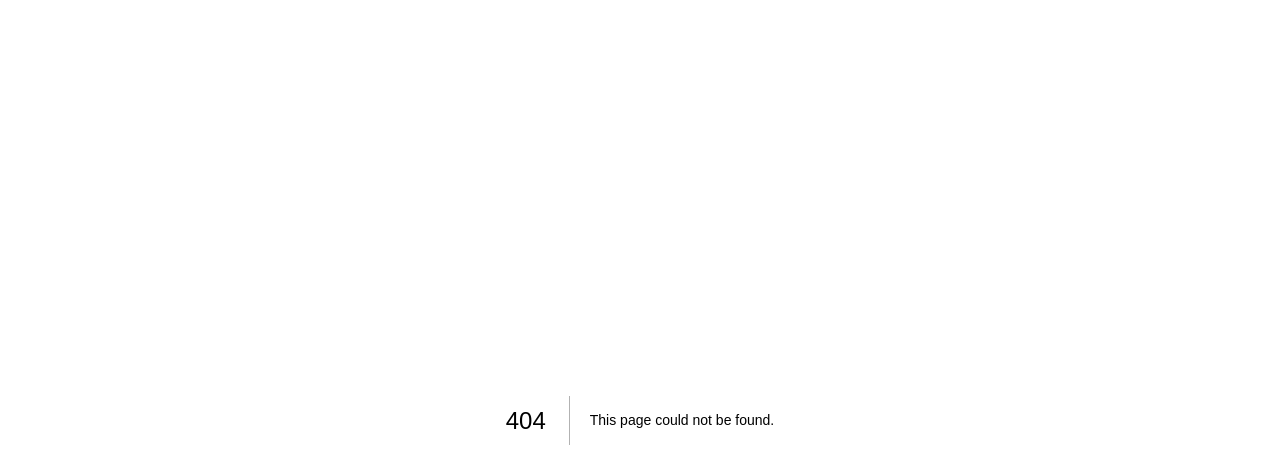
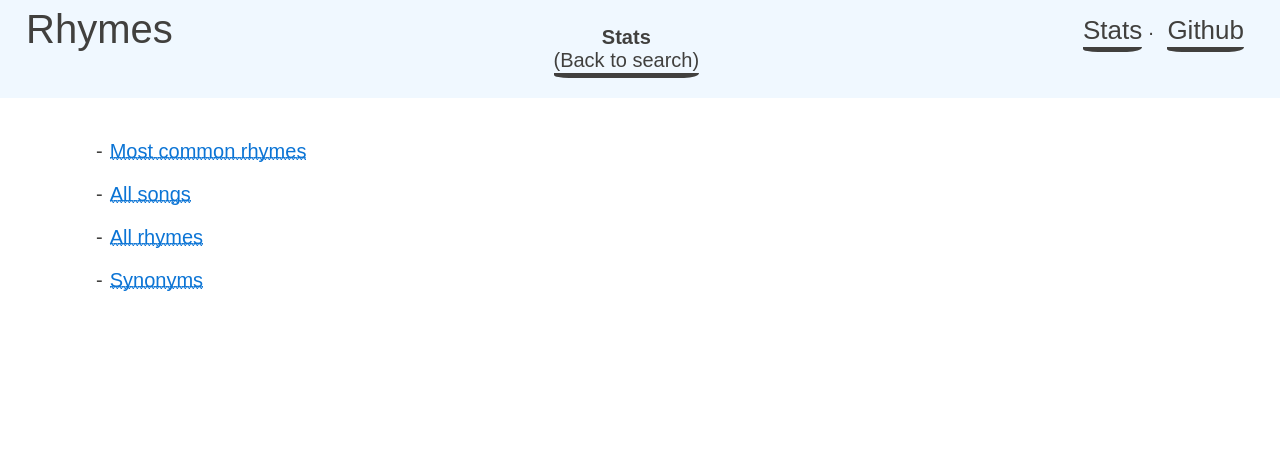
Before and after one commit to dkellerman/rhymes, a Next.js app: page /stats in a window 1280 px wide. Before the commit this address had no page. Shown: the top 468 px of the page. Built offline with nearby package versions, Linux system fonts and the light colour scheme; a web font is replaced by a local one.

Commit message:
stats page & nav bar

```diff
--- a/reindex.js
+++ b/reindex.js
@@ -8,12 +8,12 @@ const makePairs = (arr) =>
   arr.map((v, i) => arr.slice(i + 1).map(w => [v, w])).flat();
 
 async function reindex() {
-  const syns = fs.readFileSync('./data/synonyms.txt', 'utf8').split('\n')
+  const syns = fs.readFileSync('./public/data/synonyms.txt', 'utf8').split('\n')
     .filter(line => !line.trim().startsWith('#'))
     .map(line => line.split(';').map(tok => tok.trim()).filter(Boolean))
     .filter(synset => synset && synset.length);
 
-  const rhymes = fs.readFileSync('./data/rhymes.txt', 'utf8').split('\n');
+  const rhymes = fs.readFileSync('./public/data/rhymes.txt', 'utf8').split('\n');
 
   for (const line of rhymes) {
     const words = line.trim().split(';').map(w => w.trim());
@@ -52,7 +52,7 @@ async function reindex() {
 
   // write rhyme frequencies
   const rf = Object.entries(freqs).filter(x => x[1] > 1).sort((a, b) => b[1]-a[1]);
-  fs.writeFileSync('./data/rhyme_freq.txt',
+  fs.writeFileSync('./public/data/rhyme_freq.txt',
     rf.map(x => x.join(' => ').replace(';', '/')).join('\n'));
 
   const actions = [];
--- /dev/null
+++ b/src/NavBar.tsx
@@ -0,0 +1,40 @@
+import React from 'react';
+import Link from 'next/link';
+
+type NavBarProps = {
+  children?: React.ReactNode;
+};
+
+export const NavBar: React.FC<NavBarProps> = ({
+  children,
+}) => {
+  return (
+    <header>
+      <nav className="split-nav fixed">
+        <div className="nav-brand">
+          <h3>Rhymes</h3>
+        </div>
+
+        <div>
+          {children}
+        </div>
+
+        <div className="collapsible">
+          <input id="collapsible1" type="checkbox" name="collapsible1" />
+          <button>
+            <label htmlFor="collapsible1">
+              <div className="bar1"></div>
+              <div className="bar2"></div>
+            </label>
+          </button>
+          <div className="collapsible-body">
+            <ul className="inline">
+              <li><Link href="/stats"><a>Stats</a></Link> &#183;</li>
+              <li><a href="https://github.com/dkellerman/rhymes" target="_blank">Github</a></li>
+            </ul>
+          </div>
+        </div>
+      </nav>
+    </header>
+  );
+}
--- /dev/null
+++ b/src/pages/stats.tsx
@@ -0,0 +1,36 @@
+import React from 'react';
+import Head from 'next/head';
+import Link from 'next/link';
+import { NavBar } from '../NavBar';
+
+const StatsPage = () => {
+  const [loading, setLoading] = React.useState(false);
+
+  return (
+    <>
+      <Head>
+        <title>Rhymes Stats</title>
+      </Head>
+
+      <NavBar>
+        <div className="padding text-center">
+          <strong>Stats</strong><br />
+          <Link href="/"><a>(Back to search)</a></Link>
+        </div>
+      </NavBar>
+
+      <main className="padding-large">
+        {loading && '...' || (
+          <ul>
+            <li className="padding-small"><Link href="/data/rhyme_freq.txt"><a>Most common rhymes</a></Link></li>
+            <li className="padding-small"><Link href="/data/songs.txt"><a>All songs</a></Link></li>
+            <li className="padding-small"><Link href="/data/rhymes.txt"><a>All rhymes</a></Link></li>
+            <li className="padding-small"><Link href="/data/synonyms.txt"><a>Synonyms</a></Link></li>
+          </ul>
+        )}
+      </main>
+    </>
+  );
+};
+
+export default StatsPage;
```
Also changed, not shown: src/pages/index.tsx (+3 -24 lines), public/data/rhyme_freq.txt (renamed from data/rhyme_freq.txt), public/data/rhymes.txt (renamed from data/rhymes.txt), public/data/songs.txt (renamed from data/songs.txt), public/data/synonyms.txt (renamed from data/synonyms.txt).
